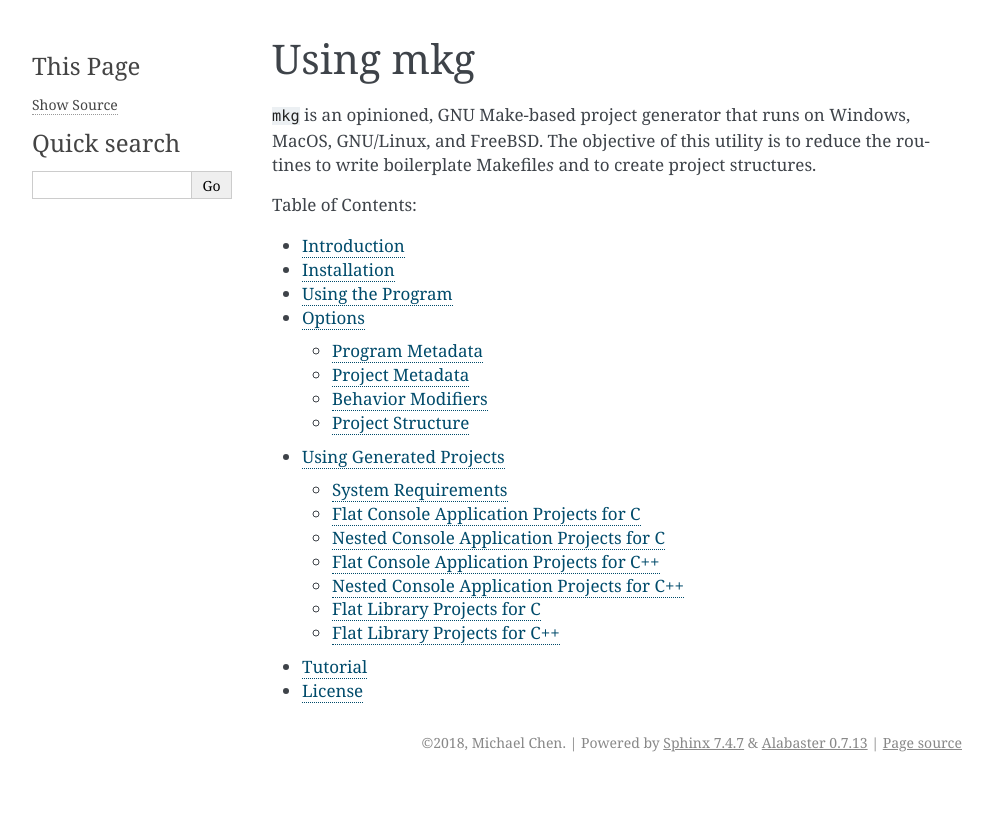
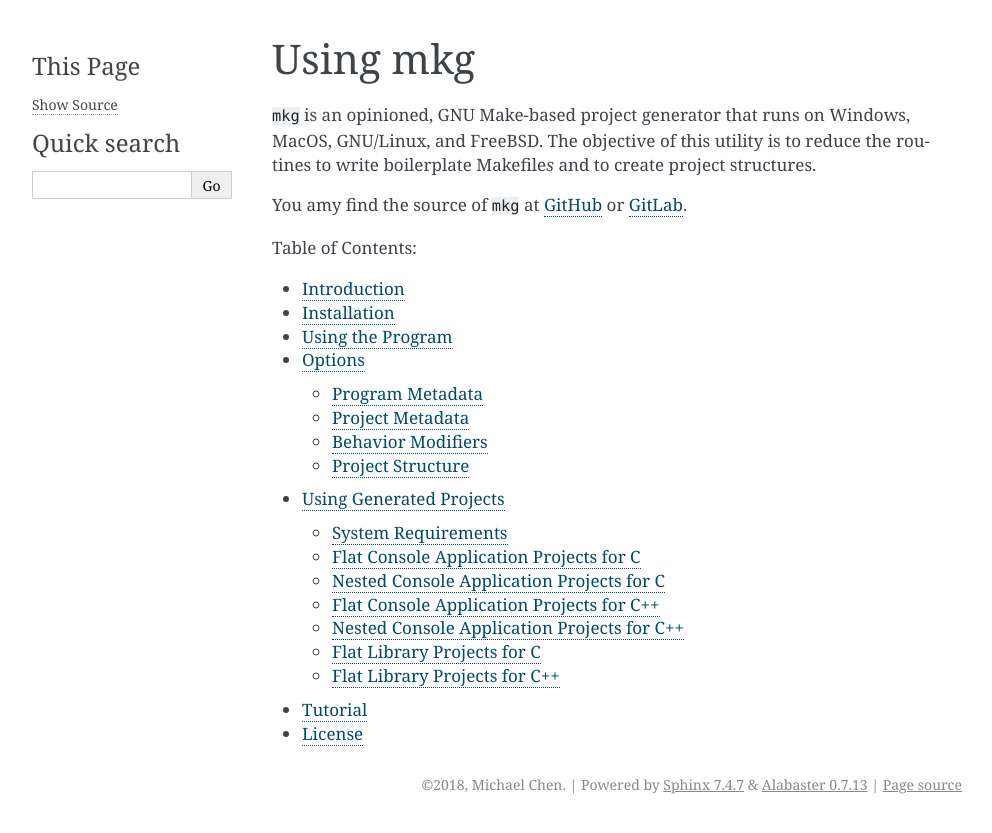
Before and after one commit to cwchentw/mkg-doc, a Sphinx documentation site: the page built from source/index.rst, in a window 1280 px wide. Shown: the top 833 px of the page, without its empty margins (148-1140 px from the left). Built offline with Sphinx 7.4.7, drawn with Linux system fonts in a browser that asks for light colours.

Commit message:
Minor update

```diff
--- a/source/index.rst
+++ b/source/index.rst
@@ -11,6 +11,10 @@
 Windows, MacOS, GNU/Linux, and FreeBSD. The objective of this utility is
 to reduce the routines to write boilerplate Makefile\ *s* and  to create
 project structures.
+
+You amy find the source of ``mkg`` at
+`GitHub <https://github.com/cwchentw/mkg>`_ or
+`GitLab <https://gitlab.com/cwchen/mkg>`_.
 
 .. toctree::
    :maxdepth: 2
--- a/source/intro.rst
+++ b/source/intro.rst
@@ -13,7 +13,7 @@
 ``mkg`` is hosted on the following sites:
 
 * Main: `mkg on GitHub <https://github.com/cwchentw/mkg>`_
-* Mirror: `mkg on Bitbucket <https://bitbucket.org/cwchentw/mkg/>`_
+* Mirror: `mkg on GitLab <https://gitlab.com/cwchen/mkg>`_
 
 We made a wheel that is
 
```
